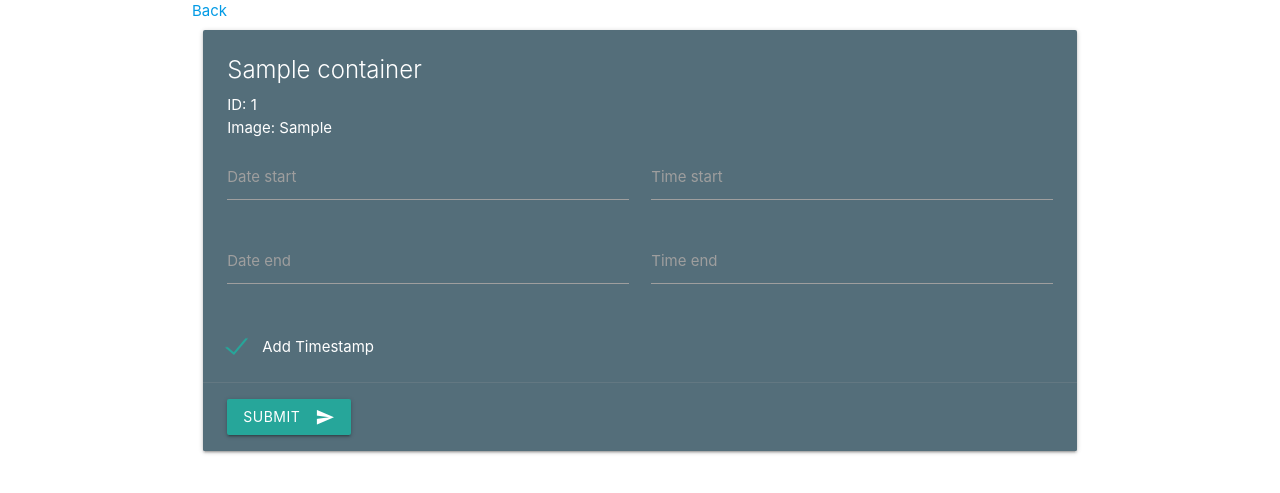
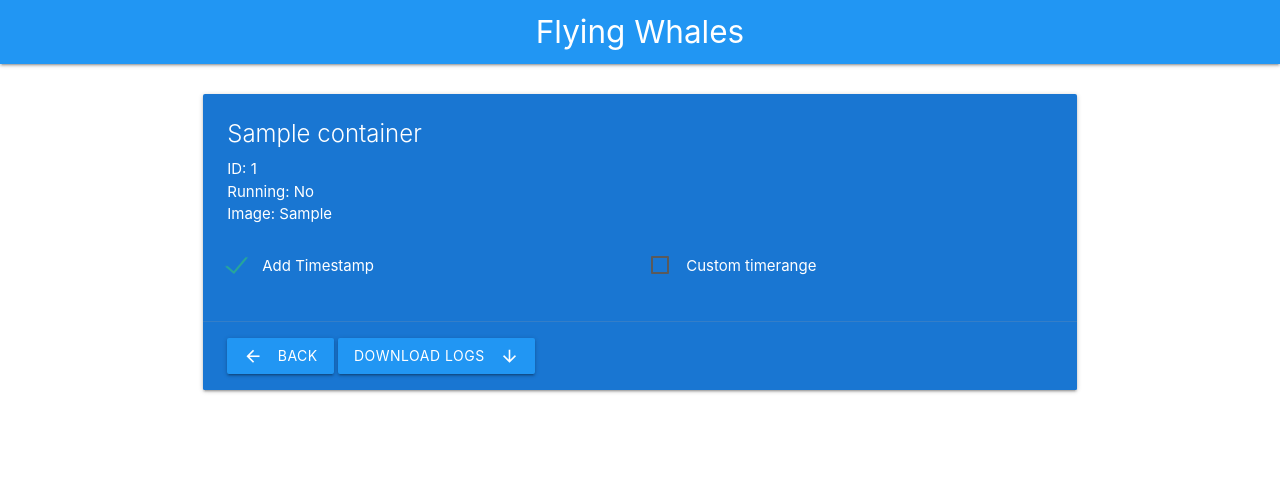
Before and after one commit to SamuelM333/flying-whales, a Flask app: template templates/container.html in a window 1280 px wide. Shown: the top 493 px of the page. Run offline with Flask 2, Linux system fonts and the light colour scheme; the template is opened without the code that fills it: most values are stand-ins (such as "Sample title", 1, 10 or a date in 2020).

Commit message:
Add colors. Validate datetime range. Styling

```diff
--- a/app.py
+++ b/app.py
@@ -1,11 +1,11 @@
 import logging
+import os
 from datetime import datetime
 
 import docker
 from flask import Flask, render_template, request, send_file
+from requests.exceptions import ConnectionError
 
-
-client = docker.from_env()  # TODO If fails, exit 1
 app = Flask(__name__)
 
 if __name__ != "__main__":
@@ -14,10 +14,32 @@ if __name__ != "__main__":
     app.logger.setLevel(gunicorn_logger.level)
 
 
+client = docker.from_env()
+try:
+    docker_info = client.info()
+    app.logger.info(f"Containers: {docker_info['Containers']}")
+    app.logger.info(f"Containers Running: {docker_info['ContainersRunning']}")
+    app.logger.info(f"Containers Stopped: {docker_info['ContainersStopped']}")
+except ConnectionError:
+    app.logger.critical("Docker service not found or not running")
+    exit(1)  # TODO Exit gunicorn
+
+try:
+    os.makedirs("work/logs")
+except FileExistsError:
+    pass
+
+
 @app.route('/')
 def index():
-    containers = client.containers.list()
-    return render_template("index.html", containers=containers)
+    containers = set(client.containers.list(all=True))
+    running_containers = {container for container in containers if container.attrs["State"]["Running"]}
+    context = {
+        "containers": containers,
+        "running_containers": running_containers,
+        "stopped_containers": containers - running_containers
+    }
+    return render_template("index.html", **context)
 
 
 @app.route('/logs/<container_id>/')
@@ -35,22 +57,28 @@ def download_logs(container_id):
         container = client.containers.get(container_id)
         log_path = f"work/logs/{container.name}.log"
         # TODO Validate datetime range
+        with_timestamps: bool = request.form.get("timestamps", False)
+        custom_timerange: bool = request.form.get("timerange", False)
+
         date_start_str: str = request.form.get("date-start")
-        time_start_str: str = request.form.get("time-start", "00:00 AM")
+        time_start_str: str = request.form.get("time-start", "12:00 AM")
         date_end_str: str = request.form.get("date-end")
-        time_end_str: str = request.form.get("time-end", "00:00 AM")
+        time_end_str: str = request.form.get("time-end", "12:00 AM")
 
-        if date_start_str is not None and date_start_str != "":
+        if custom_timerange and date_start_str is not None and date_start_str != "":
+            if time_start_str == "":
+                time_start_str = "12:00 AM"
             datetime_start = datetime.strptime(f"{date_start_str} {time_start_str}", "%b %d, %Y %I:%M %p")
         else:
             datetime_start = None
 
-        if date_end_str is not None and date_end_str != "":
+        if custom_timerange and date_end_str is not None and date_end_str != "":
+            if time_end_str == "":
+                time_end_str = "12:00 AM"
             datetime_end = datetime.strptime(f"{date_end_str} {time_end_str}", "%b %d, %Y %I:%M %p")
         else:
             datetime_end = None
 
-        with_timestamps: bool = request.form.get("timestamps", False)
         log_lines = container.logs(
             timestamps=with_timestamps,
             since=datetime_start,
@@ -60,10 +88,14 @@ def download_logs(container_id):
         with open(log_path, "w+") as f:
             f.write(log_lines)
 
+        filename = log_path.split("/")[-1]
+
+        # TODO Add dates to filename
+
         return send_file(
             log_path,
             mimetype="text/plain",
-            attachment_filename=log_path.split("/")[-1],
+            attachment_filename=filename,
             as_attachment=True
         )
     except docker.errors.NotFound:
--- /dev/null
+++ b/static/css/container.css
@@ -0,0 +1,19 @@
+#container-info {
+    margin: 2rem 0 1rem 0;
+}
+
+#timerange {
+    padding-bottom: 5px;
+}
+
+#date-start, #date-end, #time-start, #time-end, .datepicker-table td.is-selected {
+    color: white;
+}
+
+.datepicker-date-display, .timepicker-digital-display, .datepicker-table td.is-selected {
+    background-color: #2196f3;
+}
+
+.datepicker-cancel, .datepicker-clear, .datepicker-today, .datepicker-done, .timepicker-close {
+    color: #2196f3;
+}
--- /dev/null
+++ b/static/js/container.js
@@ -0,0 +1,37 @@
+$(document).ready(function () {
+    $('.datepicker').datepicker({ autoClose: true, maxDate: new Date() });
+    $('.timepicker').timepicker({ autoClose: true });
+    $('.modal').modal();
+});
+
+$("#date-start").change(function () {
+    let date_start = M.Datepicker.getInstance($("#date-start")[0]).date;
+    $('#date-end').datepicker({ autoClose: true, minDate: date_start, maxDate: new Date() });
+});
+
+$("#timerange").change(function () {
+    if (this.checked) {
+        $(".timerange").removeClass("hide");
+    } else {
+        $(".timerange").addClass("hide");
+    }
+});
+
+$('#log_form').submit(function () {
+    // TODO Why [0] ? $(#) should select just one.
+    // TODO Add time to date range validation (same day validation)
+    let date_start = M.Datepicker.getInstance($("#date-start")[0]).date;
+    let date_end = M.Datepicker.getInstance($("#date-end")[0]).date;
+    let timerange = $("#timerange")[0].checked;
+
+    if (timerange) {
+        if (date_end >= date_start) {
+            return true;
+        } else {
+            M.Modal.getInstance($("#error-modal")).open();
+            return false;
+        }
+    } else {
+        return true;
+    }
+});
--- a/templates/base.html
+++ b/templates/base.html
@@ -6,19 +6,35 @@
   <link href="https://fonts.googleapis.com/icon?family=Material+Icons" rel="stylesheet">
   <!-- Compiled and minified CSS -->
   <link rel="stylesheet" href="https://cdnjs.cloudflare.com/ajax/libs/materialize/1.0.0/css/materialize.min.css">
-
+  <link href="https://fonts.googleapis.com/icon?family=Material+Icons" rel="stylesheet">
+  {% block css %}{% endblock %}
   <!--Let browser know website is optimized for mobile-->
   <meta name="viewport" content="width=device-width, initial-scale=1.0"/>
-  <title>Flying Whales - Docker logs</title>
+  <title>Flying Whales - {% block title %}{% endblock %}</title>
 </head>
-<body class="container">
-{% block body %}{% endblock %}
+<body>
+<nav class="nav-extended blue">
+  <div class="container nav-wrapper">
+    <a href="/" class="brand-logo center">Flying Whales</a>
+  </div>
+  <div class="container nav-content">
+    {% block navcontent %}{% endblock %}
+  </div>
+</nav>
+<div class="container">
+  {% block body %}{% endblock %}
+</div>
 <!--JavaScript at end of body for optimized loading-->
 <!-- Compiled and minified JavaScript -->
 <script src="https://code.jquery.com/jquery-3.3.1.slim.min.js"
         integrity="sha256-3edrmyuQ0w65f8gfBsqowzjJe2iM6n0nKciPUp8y+7E="
         crossorigin="anonymous"></script>
 <script src="https://cdnjs.cloudflare.com/ajax/libs/materialize/1.0.0/js/materialize.min.js"></script>
+<script>
+    $(document).ready(function () {
+        $('.tabs').tabs();
+    });
+</script>
 {% block js %}{% endblock %}
 </body>
 </html>
--- a/templates/container.html
+++ b/templates/container.html
@@ -1,57 +1,76 @@
 {% extends "base.html" %}
+{% block title %}{{ container.name }}{% endblock %}
 {% block body %}
-  <a href="/">Back</a>
   <div class="row">
-    <form class="col s12" method="post" action="/logs/{{ container.name }}/download/">
-      <div class="card blue-grey darken-1">
+    <form id="log_form" class="container col s12" method="post" action="/logs/{{ container.name }}/download/">
+      <div id="container-info" class="card blue darken-2">
         <div class="card-content">
           <div class="white-text">
             <span class="card-title">{{ container.name }}</span>
             <p>ID: {{ container.short_id }}</p>
+            {% if container.attrs.State.Running %}
+              <p>Running: Yes</p>
+            {% else %}
+              <p>Running: No</p>
+            {% endif %}
             <p>Image: {{ container.image.attrs.RepoTags[0] }}</p>
           </div>
           <div class="row">
-            <div class="input-field col s6">
-              <input id="date-start" name="date-start" type="text" class="datepicker">
-              <label for="date-start">Date start</label>
-            </div>
-            <div class="input-field col s6">
-              <input id="time-start" name="time-start" type="text" class="timepicker">
-              <label for="time-start">Time start</label>
-            </div>
-            <div class="input-field col s6">
-              <input id="date-end" name="date-end" type="text" class="datepicker">
-              <label for="date-end">Date end</label>
-            </div>
-            <div class="input-field col s6">
-              <input id="time-end" name="time-end" type="text" class="timepicker">
-              <label for="time-end">Time end</label>
-            </div>
             <div class="input-field col s6">
               <label>
                 <input name="timestamps" type="checkbox" checked="checked"/>
                 <span class="white-text">Add Timestamp</span>
               </label>
             </div>
+            <div class="input-field col s6">
+              <label>
+                <input id="timerange" name="timerange" type="checkbox"/>
+                <span class="white-text">Custom timerange</span>
+              </label>
+            </div>
+          </div>
+          <div class="row">
+            <div class="input-field col s6 timerange hide">
+              <input id="date-start" class="datepicker" name="date-start" type="text">
+              <label for="date-start">Date start</label>
+            </div>
+            <div class="input-field col s6 timerange hide">
+              <input id="time-start" class="timepicker" name="time-start" type="text">
+              <label for="time-start">Time start</label>
+            </div>
+            <div class="input-field col s6 timerange hide">
+              <input id="date-end" name="date-end" type="text" class="datepicker">
+              <label for="date-end">Date end</label>
+            </div>
+            <div class="input-field col s6 timerange hide">
+              <input id="time-end" name="time-end" type="text" class="timepicker">
+              <label for="time-end">Time end</label>
+            </div>
           </div>
         </div>
         <div class="card-action">
-          <button class="btn waves-effect waves-light" type="submit" name="action">Submit
-            <i class="material-icons right">send</i>
+          <a href="/" class="btn waves-effect waves-light blue"><i class="material-icons left">arrow_back</i>Back</a>
+          <button class="btn waves-effect waves-light blue" type="submit" name="action">Download logs
+            <i class="material-icons right">arrow_downward</i>
           </button>
         </div>
       </div>
     </form>
   </div>
+
+  <div id="error-modal" class="modal">
+    <div class="modal-content">
+      <h4>Error</h4>
+      <p>The end date must be after the start date.</p>
+    </div>
+    <div class="modal-footer">
+      <a href="#!" class="modal-close waves-effect waves-green btn-flat">OK</a>
+    </div>
+  </div>
 {% endblock %}
-
+{% block css %}
+  <link rel="stylesheet" href="{{ url_for('static', filename='css/container.css') }}">
+{% endblock %}
 {% block js %}
-  <script>
-      $(document).ready(function () {
-          $('.datepicker').datepicker();
-      });
-      $(document).ready(function () {
-          $('.timepicker').timepicker();
-      });
-  </script>
+  <script src="{{ url_for('static', filename='js/container.js') }}"></script>
 {% endblock %}
```
Also changed, not shown: TODO.md (added, +13 -0 lines), templates/container-info.html (added, +17 -0 lines), templates/index.html (+48 -10 lines), README.md.
